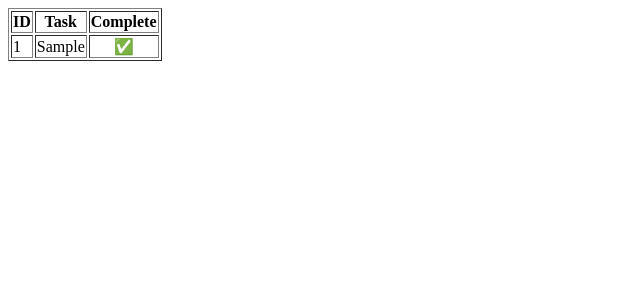
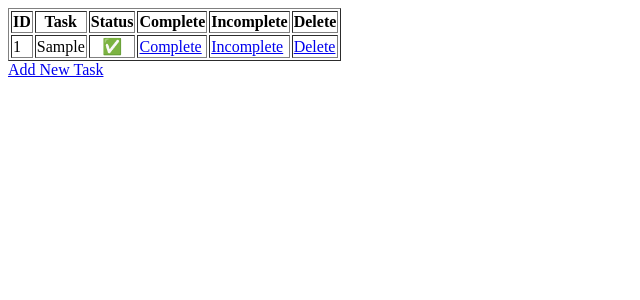
Before and after one commit to martingtaylor/Flask, a Flask app: page /index in a window 1280 px wide. Shown: the top 300 px of the page, without its empty margins (0-640 px from the left). Run offline with Flask 2, Linux system fonts and the light colour scheme; tables that the repository leaves empty hold one stand-in row (values such as "Sample post").

Commit message:
Various Updates

```diff
--- a/Todo_List/app.py
+++ b/Todo_List/app.py
@@ -1,13 +1,26 @@
-from flask import Flask # Import Flask class
+from flask import Flask, render_template, request, redirect, url_for
 from flask import render_template
 from flask_sqlalchemy import SQLAlchemy # Import SQLAlchemy class
+from flask_wtf import FlaskForm
+from wtforms import StringField, DateField, IntegerField, DecimalField, SelectField, SubmitField
 
 
 app = Flask(__name__) # create Flask object
 
 app.config['SQLALCHEMY_DATABASE_URI'] = 'mysql+pymysql://root:MyPassword1@34.105.132.205:3306/todos' # Set the connection string to connect to the database
 app.config['SQLALCHEMY_TRACK_MODIFICATIONS'] = False
+app.config['SECRET_KEY'] = 'pooipaaipoapapdsaoiopds'
+
 db = SQLAlchemy(app) # create SQLALchemy object
+
+class AddTaskForm(FlaskForm):
+    Task = StringField('Task')
+    submit = SubmitField('Add Task')
+
+class UpdateTaskForm(FlaskForm):
+    Task = StringField('Task')
+    submit = SubmitField('Update Task')
+
 
 class todos(db.Model):
     ID = db.Column(db.Integer, primary_key=True)
@@ -30,28 +43,28 @@ def complete(id):
     td = todos.query.get(id)
     td.Complete = True
     db.session.commit()
-    return "Completed todo " + str(id)
+    # return "Completed todo " + str(id)
+    return redirect(url_for('list_index'))
 
 @app.route('/uncomplete/<int:id>')
 def uncomplete(id):
     td = todos.query.get(id)
     td.Complete = False
     db.session.commit()
-    return "UnCompleted todo " + str(id)
+    # return "UnCompleted todo " + str(id)
+    return redirect(url_for('list_index'))
 
 @app.route('/delete/<int:id>')
 def delete(id):
     td = todos.query.get(id)
     db.session.delete(td)
     db.session.commit()
-    return "Deleted todo " + str(id)
+    # return "Deleted todo " + str(id)
+    return redirect(url_for('list_index'))
 
 @app.route('/index')
 def list_index():
     all_todos = todos.query.all()
-    #out = ""
-    #for t in all_todos:
-    #    out = out + str(t.ID) + " "+ t.Task + " " + str(t.Complete) + "<br>"
     return render_template('index.html', index_list=all_todos)
 
 @app.route('/todos')
@@ -62,6 +75,43 @@ def todos_list():
         out = out + "<P>" + str(t.ID) + " "+ t.Task + " " + str(t.Complete)
     return out
 
+@app.route('/update/<int:id>', methods=['GET', 'POST'])
+def update(id):
+    form = UpdateTaskForm()
+    td = todos.query.get(id)
+    message=""
+    if request.method == "GET":
+        form.Task.data = td.Task
+    else:
+        if form.validate_on_submit():
+            print(">>>>", form.Task.data)
+            td.Task = form.Task.data
+            db.session.commit()
+            return redirect(url_for('list_index'))
+
+    return render_template('update.html', form=form, message=message)
+
+    #td.Task = False
+    #db.session.commit()
+    # return "UnCompleted todo " + str(id)
+    #return redirect(url_for('list_index'))
+
+@app.route('/addtask', methods=['GET', 'POST'])
+def addtask():
+    error = ""
+    form = AddTaskForm()
+
+    if request.method == 'POST' :
+        Task = form.Task.data
+
+        if len(Task) == 0:
+            error = "Please supply a Task"
+        else:
+            td = todos(Task=Task, Complete=False)
+            db.session.add(td)
+            db.session.commit()
+
+    return render_template('addtask.html', form=form, message=error)
 
 if __name__=='__main__':
     app.run(debug=True, host='0.0.0.0')
--- a/Todo_List/templates/index.html
+++ b/Todo_List/templates/index.html
@@ -6,16 +6,20 @@
         <div class='form'>
             <form method='POST' action=''>
                 <table border=1>
-                <tr><th>ID</th><th>Task</th><th>Complete</th></tr>
+                <tr><th>ID</th><th>Task</th><th>Status</th><th>Complete</th><th>Incomplete</th><th>Delete</th></tr>
                 {% for td in index_list %}
                     <tr>
                         <td> {{ td.ID }} </td>
                         <td> {{ td.Task }} </td>
                         <td align=center> {% if td.Complete %}&#9989{% endif %} </td>
+                        <td><a href="http://127.0.0.1:5000/complete/{{ td.ID }}">Complete</a></td>
+                        <td><a href="http://127.0.0.1:5000/uncomplete/{{ td.ID }}">Incomplete</a></td>
+                        <td><a href="http://127.0.0.1:5000/delete/{{ td.ID }}">Delete</a></td>
                     </tr>
                 </p>
                 {% endfor %}
                 </table>
+                <a href="http://127.0.0.1:5000/addtask">Add New Task</a>
             </form>
         </div>
     </body>
```
Also changed, not shown: Todo_List/templates/addtask.html (added, +17 -0 lines), Todo_List/templates/update.html (added, +17 -0 lines).
